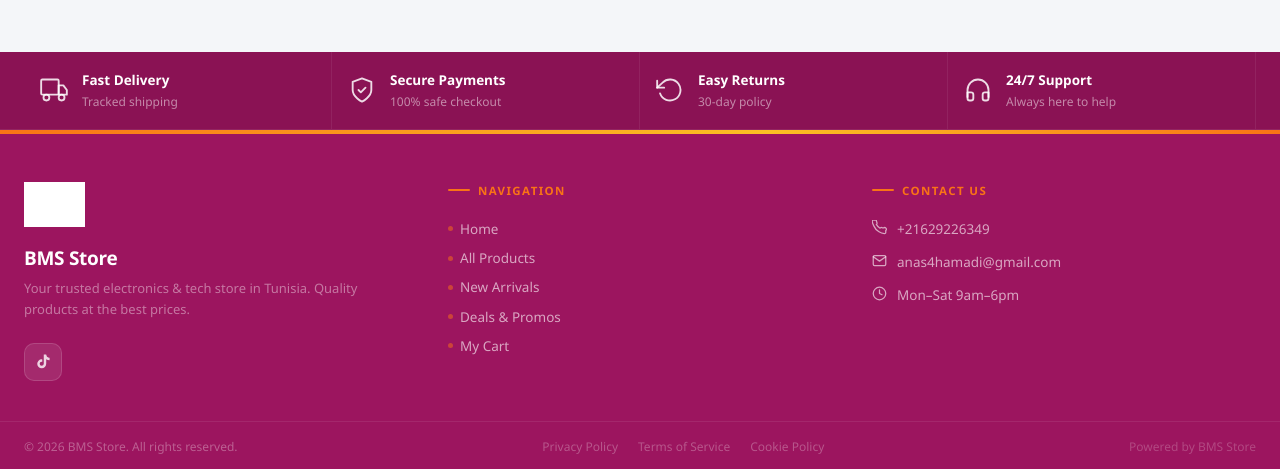
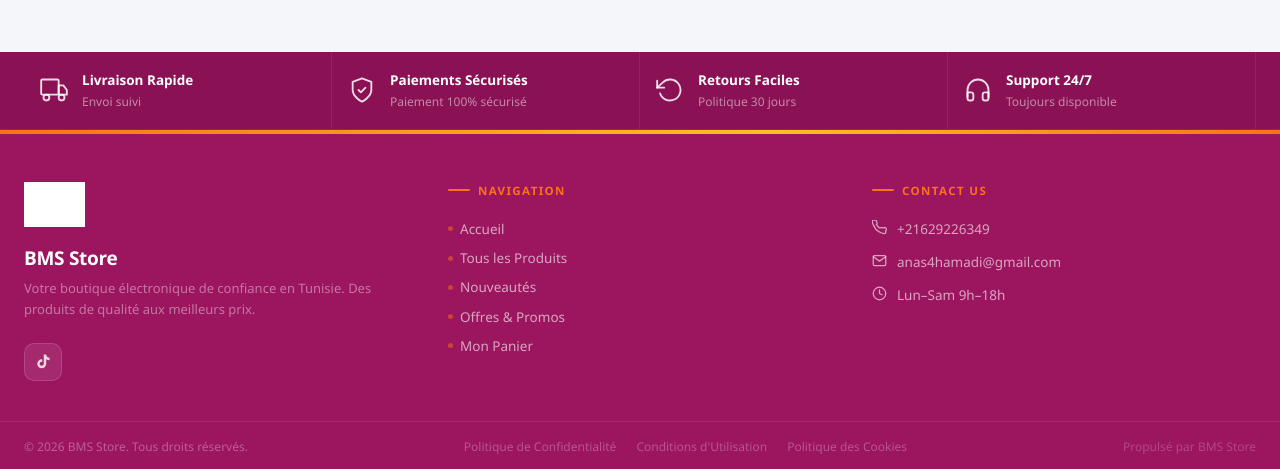
Before and after one commit to 44Anas44/BMSStore, a React (Vite) app in the folder client/: page /diagnostics in a window 1280 px wide. Shown: the part 737-1206 px from the top of the page. Built offline with nearby package versions, Linux system fonts and the light colour scheme; no server answers; grey boxes are pictures that could not be loaded.

Commit message:
Update Footer.jsx

```diff
--- a/client/src/components/Footer.jsx
+++ b/client/src/components/Footer.jsx
@@ -6,7 +6,7 @@ const LOGO    = import.meta.env.VITE_LOGO_URL        || 'https://res.cloudinary.
 const ADDRESS = import.meta.env.VITE_CONTACT_ADDRESS || ''
 const PHONE   = import.meta.env.VITE_CONTACT_PHONE   || '+21629226349'
 const EMAIL   = import.meta.env.VITE_CONTACT_EMAIL   || 'anas4hamadi@gmail.com'
-const HOURS   = import.meta.env.VITE_CONTACT_HOURS   || 'Mon–Sat 9am–6pm'
+const HOURS   = import.meta.env.VITE_CONTACT_HOURS   || 'Lun–Sam 9h–18h'
 const IG      = import.meta.env.VITE_INSTAGRAM       || '#'
 const FB      = import.meta.env.VITE_FACEBOOK        || '#'
 
@@ -114,10 +114,10 @@ const ColTitle = ({ children }) => (
 
 /* ── Trust bar items ─────────────────────────────────── */
 const trustItems = [
-  { icon: <TruckIcon />,      label: 'Fast Delivery',   sub: 'Tracked shipping' },
-  { icon: <ShieldIcon />,     label: 'Secure Payments', sub: '100% safe checkout' },
-  { icon: <RefreshIcon />,    label: 'Easy Returns',    sub: '30-day policy' },
-  { icon: <HeadphonesIcon />, label: '24/7 Support',    sub: 'Always here to help' },
+  { icon: <TruckIcon />,      label: 'Livraison Rapide',   sub: 'Envoi suivi' },
+  { icon: <ShieldIcon />,     label: 'Paiements Sécurisés', sub: 'Paiement 100% sécurisé' },
+  { icon: <RefreshIcon />,    label: 'Retours Faciles',    sub: 'Politique 30 jours' },
+  { icon: <HeadphonesIcon />, label: 'Support 24/7',    sub: 'Toujours disponible' },
 ]
 
 /* ── Main Footer ─────────────────────────────────────── */
@@ -153,7 +153,7 @@ export default function Footer() {
           )}
           <p style={{fontWeight:900,fontSize:19,marginBottom:6,letterSpacing:-.3}}>{BRAND}</p>
           <p style={{color:'rgba(255,255,255,0.42)',fontSize:13,lineHeight:1.65,marginBottom:22}}>
-            Your trusted electronics &amp; tech store in Tunisia. Quality products at the best prices.
+            Votre boutique électronique de confiance en Tunisie. Des produits de qualité aux meilleurs prix.
           </p>
           <div style={{display:'flex',gap:8,flexWrap:'wrap'}}>
             {IG && IG !== '#' && <SocialBtn href={IG} title="Instagram"><InstagramIcon /></SocialBtn>}
@@ -165,11 +165,11 @@ export default function Footer() {
         {/* Navigation column */}
         <div>
           <ColTitle>Navigation</ColTitle>
-          <FooterLink to="/">Home</FooterLink>
-          <FooterLink to="/products">All Products</FooterLink>
-          <FooterLink to="/products?sort=newest">New Arrivals</FooterLink>
-          <FooterLink to="/products?isPromo=true">Deals &amp; Promos</FooterLink>
-          <FooterLink to="/cart">My Cart</FooterLink>
+          <FooterLink to="/">Accueil</FooterLink>
+          <FooterLink to="/products">Tous les Produits</FooterLink>
+          <FooterLink to="/products?sort=newest">Nouveautés</FooterLink>
+          <FooterLink to="/products?isPromo=true">Offres &amp; Promos</FooterLink>
+          <FooterLink to="/cart">Mon Panier</FooterLink>
         </div>
 
         {/* Contact column */}
@@ -202,17 +202,17 @@ export default function Footer() {
       <div style={{borderTop:'1px solid rgba(255,255,255,0.08)'}}>
         <div style={{maxWidth:1280,margin:'0 auto',padding:'16px 24px',display:'flex',justifyContent:'space-between',alignItems:'center',flexWrap:'wrap',gap:10}}>
           <p style={{fontSize:12,color:'rgba(255,255,255,0.32)'}}>
-            © {new Date().getFullYear()} {BRAND}. All rights reserved.
+            © {new Date().getFullYear()} {BRAND}. Tous droits réservés.
           </p>
           <div style={{display:'flex',gap:20,flexWrap:'wrap'}}>
-            {['Privacy Policy','Terms of Service','Cookie Policy'].map(t => (
+            {['Politique de Confidentialité','Conditions d\'Utilisation','Politique des Cookies'].map(t => (
               <a key={t} href="#" style={{fontSize:12,color:'rgba(255,255,255,0.28)',textDecoration:'none',transition:'color .15s'}}
                 onMouseEnter={e => e.currentTarget.style.color='rgba(255,255,255,0.65)'}
                 onMouseLeave={e => e.currentTarget.style.color='rgba(255,255,255,0.28)'}
               >{t}</a>
             ))}
           </div>
-          <p style={{fontSize:12,color:'rgba(255,255,255,0.22)'}}>Powered by {BRAND}</p>
+          <p style={{fontSize:12,color:'rgba(255,255,255,0.22)'}}>Propulsé par {BRAND}</p>
         </div>
       </div>
 
```
